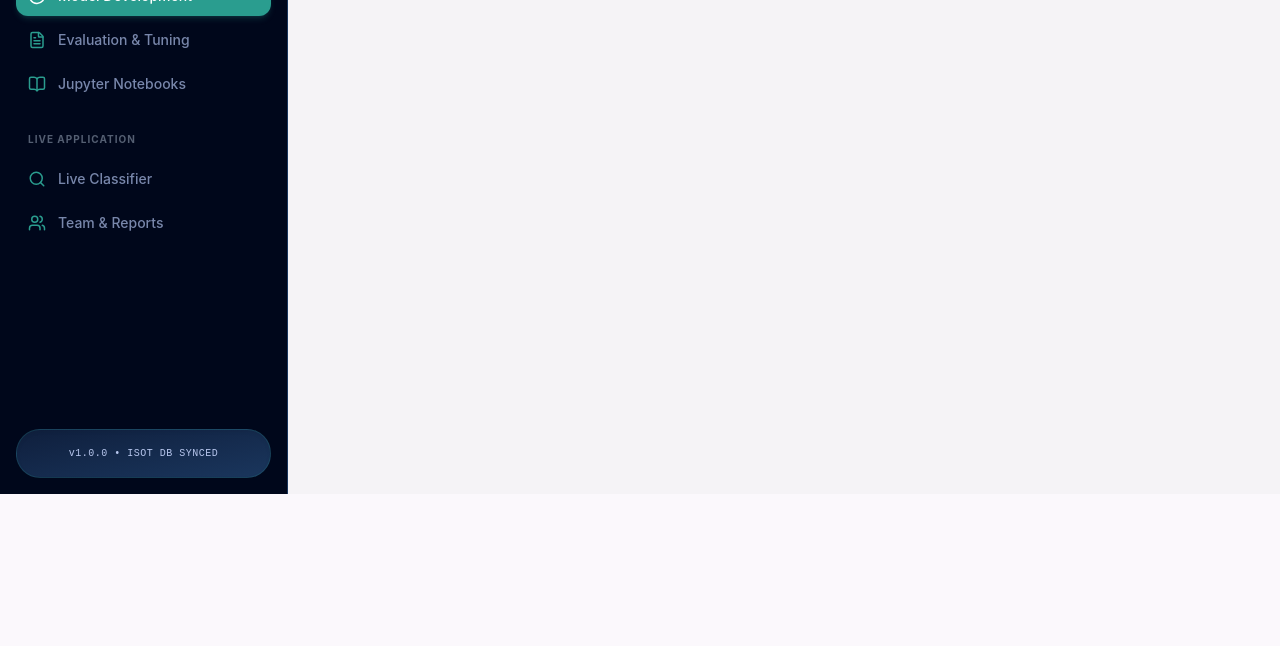
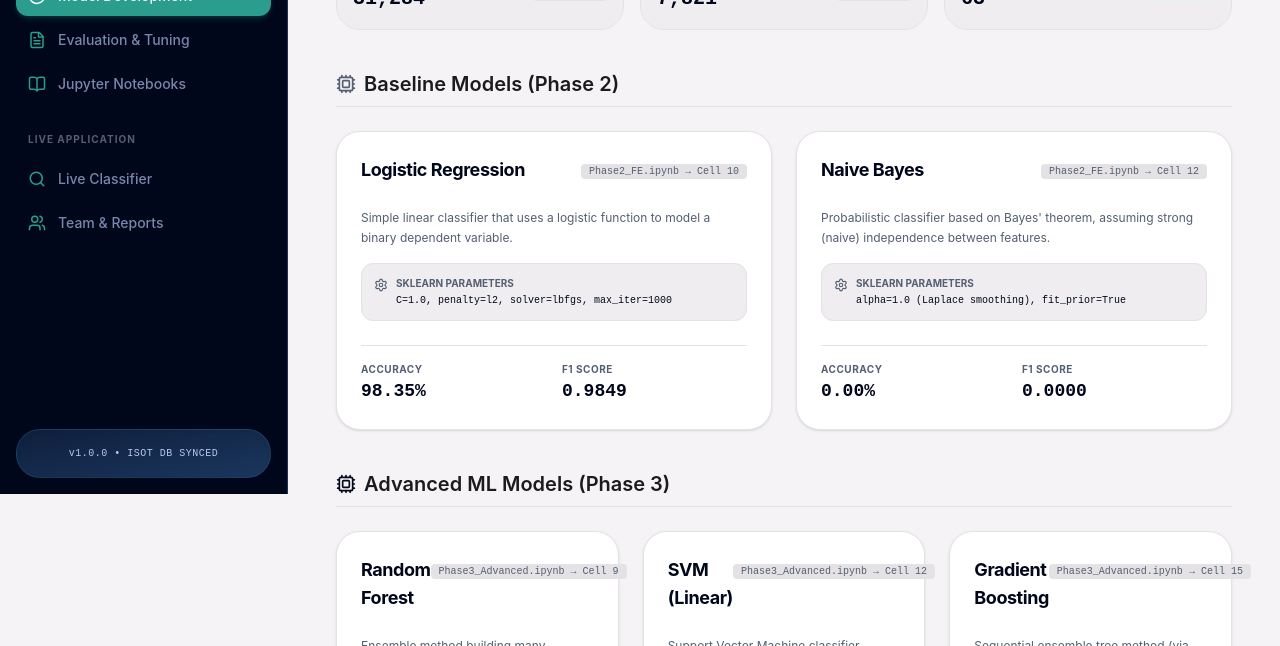
Before and after one commit to hashirahmad806/Data_Science_final_project, a React (Vite) app in the folder client/: page /#/model-development in a window 1280 px wide. Shown: the part 306-952 px from the top of the page. Before the commit the page ends 800 px from the top, so only its background shows below. Built offline with nearby package versions, Linux system fonts and the light colour scheme; no server answers.

Commit message:
Add frontend fallbacks for deployed experience

```diff
--- /dev/null
+++ b/client/src/data/fallbackData.js
@@ -0,0 +1,133 @@
+export const fallbackSummary = {
+  datasetSize: 39105,
+  bestAccuracy: 0.9982,
+  modelsCompared: 5,
+  deployedModel: 'Random Forest (Tuned)'
+};
+
+export const fallbackEda = {
+  class_balance: [
+    { name: 'Real', value: 21197 },
+    { name: 'Fake', value: 17908 }
+  ],
+  average_word_count: { real: 384.9, fake: 414.7 },
+  average_text_length: { real: 2378.7, fake: 2486.5 },
+  average_title_length: { real: 64.7, fake: 91.3 },
+  average_punctuation: { real: 1.6, fake: 1.9 },
+  average_uppercase_words: { real: 0.4, fake: 2.8 },
+  missing_values: 28484,
+  duplicates: 0,
+  total_records: 39105,
+  word_count_distribution: [
+    { range: '0-100', real: 3621, fake: 1370 },
+    { range: '100-200', real: 2710, fake: 1323 },
+    { range: '200-500', real: 9148, fake: 10328 },
+    { range: '500-1000', real: 5190, fake: 3874 },
+    { range: '1000+', real: 527, fake: 567 }
+  ],
+  dataset_info: {
+    name: 'ISOT Fake News Dataset',
+    source: 'Kaggle / University of Victoria',
+    time_period: '2015-2018',
+    languages: 'English',
+    real_source: 'Reuters.com',
+    fake_source: 'PolitiFact + other fact-checking sites'
+  }
+};
+
+export const fallbackFeatures = {
+  top_tfidf_features: [
+    { term: 'trump', importance: 2108.96 },
+    { term: 'said', importance: 1396.7 },
+    { term: 'president', importance: 772.24 }
+  ],
+  vectorizer_config: {
+    max_features: 5000,
+    ngram_range: [1, 2],
+    stop_words: 'english',
+    min_df: 5,
+    max_df: 1.0,
+    sublinear_tf: false
+  },
+  feature_matrix: {
+    train_samples: 31284,
+    test_samples: 7821,
+    n_features: 63
+  },
+  selection_methods: [
+    {
+      name: 'Chi-Square Test',
+      type: 'Filter Method',
+      description: 'Statistical test to measure dependence between each feature and class label'
+    },
+    {
+      name: 'Random Forest Importance',
+      type: 'Embedded Method',
+      description: 'Mean decrease in impurity across trees used to rank feature relevance'
+    }
+  ],
+  engineering_steps: [
+    { step: 'Train/Test Split', detail: '80/20 stratified split' },
+    { step: 'Log Transformation', detail: 'Applied to numeric text-length features' },
+    { step: 'Standard Scaling', detail: 'Zero mean, unit variance on numeric features' },
+    { step: 'Subject Dropped', detail: 'Data leakage prevention — subject perfectly separates classes' },
+    { step: 'TF-IDF Vectorization', detail: '5,000 features, 1-2 grams' },
+    { step: 'Chi-Square Selection', detail: 'Top-k features with highest chi2 statistic' },
+    { step: 'RF Importance Selection', detail: 'Top-k features with highest mean impurity decrease' }
+  ]
+};
+
+export const fallbackModels = {
+  comparison: [
+    {
+      name: 'Random Forest (Tuned)',
+      accuracy: 0.9982,
+      precision: 0.9986,
+      recall: 0.9981,
+      f1Score: 0.9983,
+      auc: 0.9999
+    },
+    {
+      name: 'Random Forest',
+      accuracy: 0.9981,
+      precision: 0.9983,
+      recall: 0.9981,
+      f1Score: 0.9982,
+      auc: 0.9999
+    },
+    {
+      name: 'Gradient Boosting',
+      accuracy: 0.9980,
+      precision: 0.9983,
+      recall: 0.9979,
+      f1Score: 0.9981,
+      auc: 0.9999
+    },
+    {
+      name: 'SVM (Linear)',
+      accuracy: 0.9959,
+      precision: 0.9955,
+      recall: 0.9969,
+      f1Score: 0.9962,
+      auc: 0.9997
+    },
+    {
+      name: 'Logistic Regression (Before SVD)',
+      accuracy: 0.9835,
+      precision: 0.9764,
+      recall: 0.9936,
+      f1Score: 0.9849,
+      auc: 0.9979
+    }
+  ],
+  best_model_name: 'Random Forest (Tuned)',
+  confusion_matrix: [[862, 11], [10, 866]],
+  grid_search: {
+    method: 'RandomizedSearchCV',
+    cv_folds: 5,
+    n_iter: 20
+  },
+  svd_analysis: {
+    explained_variance: 0.95
+  }
+};
--- a/client/src/pages/Dashboard.jsx
+++ b/client/src/pages/Dashboard.jsx
@@ -20,7 +20,10 @@ export default function Dashboard() {
     fetch(apiUrl("/api/summary"))
       .then((res) => res.json())
       .then((data) => setSummary(data))
-      .catch((err) => console.error("Error fetching summary:", err));
+      .catch((err) => {
+        console.error("Error fetching summary:", err);
+        setSummary(fallbackSummary);
+      });
   }, []);
 
   return (
--- a/client/src/pages/DatasetEDA.jsx
+++ b/client/src/pages/DatasetEDA.jsx
@@ -60,7 +60,10 @@ export default function DatasetEDA() {
     fetch(apiUrl("/api/eda"))
       .then((res) => res.json())
       .then((data) => setEda(data))
-      .catch((err) => console.error("Error fetching EDA:", err));
+      .catch((err) => {
+        console.error("Error fetching EDA:", err);
+        setEda(fallbackEda);
+      });
   }, []);
 
   if (!eda)
--- a/client/src/pages/Evaluation.jsx
+++ b/client/src/pages/Evaluation.jsx
@@ -42,7 +42,10 @@ export default function Evaluation() {
     fetch(apiUrl("/api/models"))
       .then((res) => res.json())
       .then((data) => setModels(data))
-      .catch((err) => console.error("Error fetching models:", err));
+      .catch((err) => {
+        console.error("Error fetching models:", err);
+        setModels(fallbackModels);
+      });
   }, []);
 
   if (!models || !models.comparison)
--- a/client/src/pages/FeatureEngineering.jsx
+++ b/client/src/pages/FeatureEngineering.jsx
@@ -37,7 +37,10 @@ export default function FeatureEngineering() {
     fetch(apiUrl("/api/features"))
       .then((res) => res.json())
       .then((data) => setFeatures(data))
-      .catch((err) => console.error("Error fetching features:", err));
+      .catch((err) => {
+        console.error("Error fetching features:", err);
+        setFeatures(fallbackFeatures);
+      });
   }, []);
 
   if (!features)
@@ -263,12 +266,10 @@ export default function FeatureEngineering() {
           <div className="h-80 mt-4">
             <ResponsiveContainer width="100%" height="100%">
               <BarChart
-                data={topFeatures
-                  .slice(0, 20)
-                  .map((f) => ({
-                    ...f,
-                    importance: parseFloat(f.importance.toFixed(2)),
-                  }))}
+                data={topFeatures.slice(0, 20).map((f) => ({
+                  ...f,
+                  importance: parseFloat(f.importance.toFixed(2)),
+                }))}
                 layout="vertical"
                 margin={{ top: 5, right: 30, left: 80, bottom: 5 }}
               >
--- a/client/src/pages/ModelDevelopment.jsx
+++ b/client/src/pages/ModelDevelopment.jsx
@@ -3,7 +3,7 @@ import { Card, CardHeader, MetricCard, StatusChip } from "../components/ui";
 import { BookOpen, Cpu, CpuIcon, Award, Settings, Layers } from "lucide-react";
 import { Link } from "react-router-dom";
 import { apiUrl } from "../lib/api";
-
+import { fallbackModels } from "../data/fallbackData";
 const BADGE = ({ notebook, cell }) => (
   <a
     href="/notebooks"
@@ -20,7 +20,10 @@ export default function ModelDevelopment() {
     fetch(apiUrl("/api/models"))
       .then((res) => res.json())
       .then((data) => setModels(data))
-      .catch((err) => console.error("Error fetching models:", err));
+      .catch((err) => {
+        console.error("Error fetching models:", err);
+        setModels(fallbackModels);
+      });
   }, []);
 
   if (!models || !models.comparison)
```
